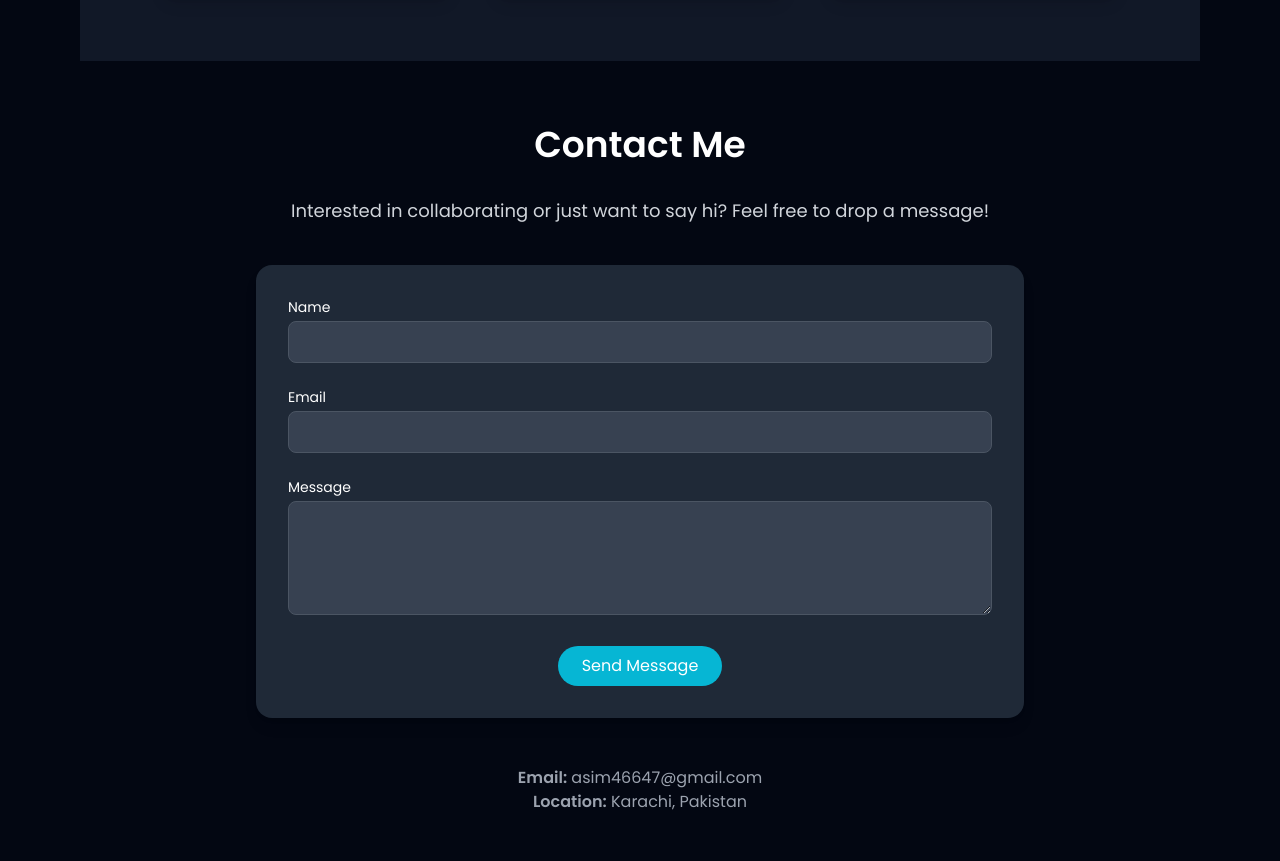
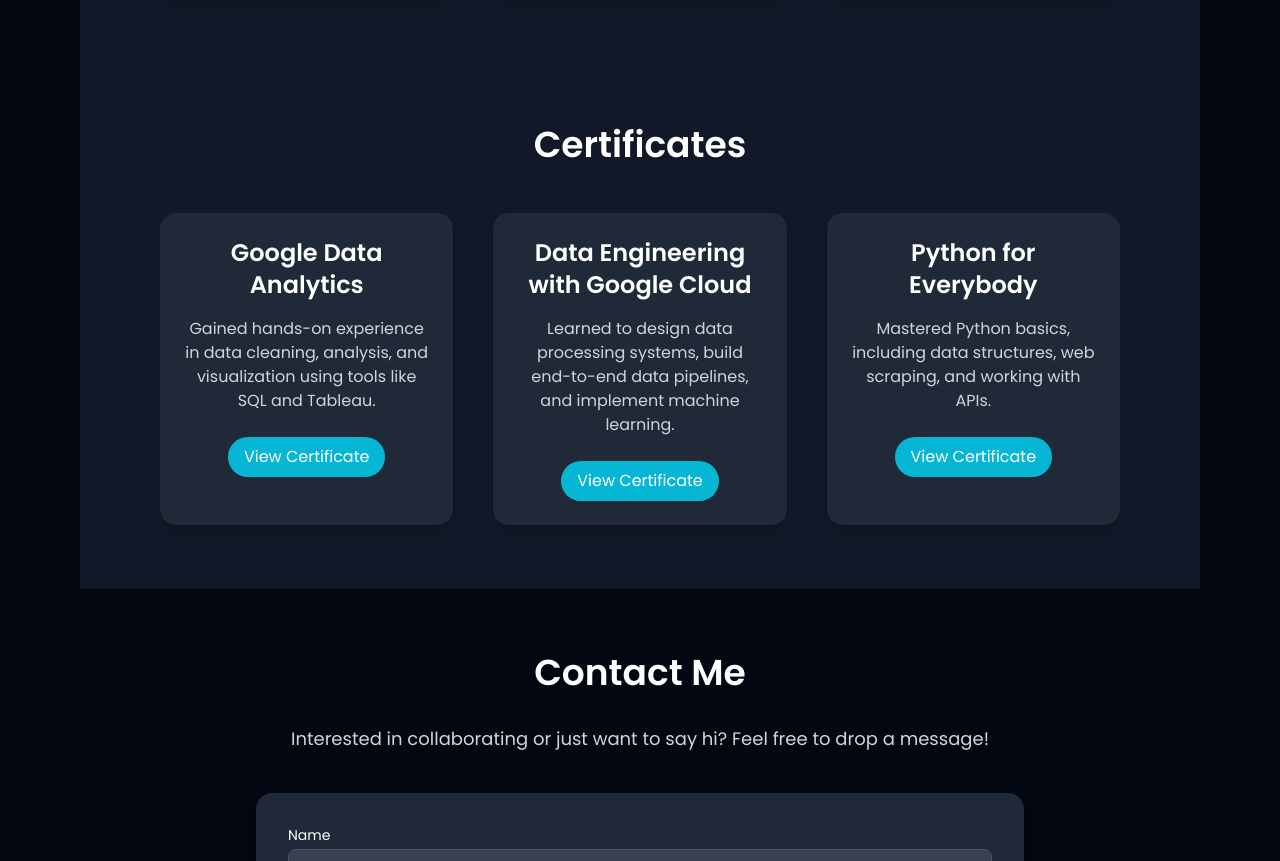
Before and after one commit to AsimRaza2005/Portfolio-Website, a plain HTML site: page index.html in a window 1280 px wide. Shown: the part 1499-2360 px from the top of the page. Drawn offline with nearby package versions, Linux system fonts and the light colour scheme.

Commit message:
Update index.html

```diff
--- a/index.html
+++ b/index.html
@@ -196,6 +196,51 @@
   </div>
 
 </section>
+    <!-- Certificates Section -->
+<section id="certificates" class="bg-gray-900 text-white py-16 px-6 md:px-20">
+  <div class="max-w-7xl mx-auto text-center">
+    <h2 class="text-4xl font-bold mb-12">Certificates</h2>
+
+    <div class="grid grid-cols-1 md:grid-cols-3 gap-10">
+      <!-- Certificate 1 -->
+      <div class="bg-gray-800 rounded-2xl shadow-lg p-6 hover:scale-105 transition-transform">
+        <h3 class="text-2xl font-semibold mb-4">Google Data Analytics</h3>
+        <p class="text-gray-300 mb-4">
+          Gained hands-on experience in data cleaning, analysis, and visualization using tools like SQL and Tableau.
+        </p>
+        <a href="https://coursera.org/verify/sample-link1" target="_blank"
+          class="inline-block mt-2 bg-cyan-500 hover:bg-cyan-600 text-white px-4 py-2 rounded-full transition">
+          View Certificate
+        </a>
+      </div>
+
+      <!-- Certificate 2 -->
+      <div class="bg-gray-800 rounded-2xl shadow-lg p-6 hover:scale-105 transition-transform">
+        <h3 class="text-2xl font-semibold mb-4">Data Engineering with Google Cloud</h3>
+        <p class="text-gray-300 mb-4">
+          Learned to design data processing systems, build end-to-end data pipelines, and implement machine learning.
+        </p>
+        <a href="https://coursera.org/verify/sample-link2" target="_blank"
+          class="inline-block mt-2 bg-cyan-500 hover:bg-cyan-600 text-white px-4 py-2 rounded-full transition">
+          View Certificate
+        </a>
+      </div>
+
+      <!-- Certificate 3 -->
+      <div class="bg-gray-800 rounded-2xl shadow-lg p-6 hover:scale-105 transition-transform">
+        <h3 class="text-2xl font-semibold mb-4">Python for Everybody</h3>
+        <p class="text-gray-300 mb-4">
+          Mastered Python basics, including data structures, web scraping, and working with APIs.
+        </p>
+        <a href="https://coursera.org/verify/sample-link3" target="_blank"
+          class="inline-block mt-2 bg-cyan-500 hover:bg-cyan-600 text-white px-4 py-2 rounded-full transition">
+          View Certificate
+        </a>
+      </div>
+    </div>
+  </div>
+</section>
+
 
 <!-- Contact Section -->
 <section id="contact" class="bg-gray-950 text-white py-16 px-6 md:px-20">
```
